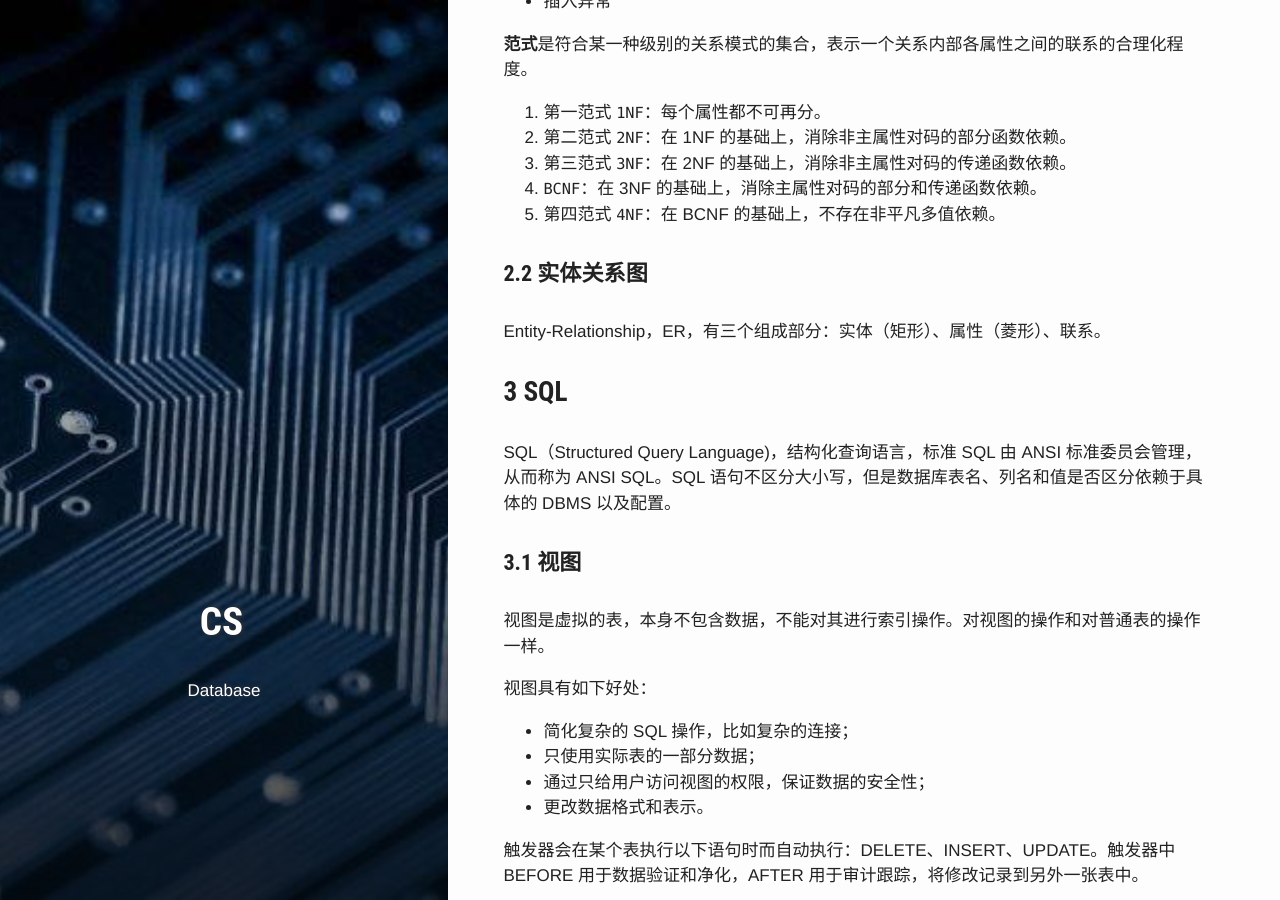
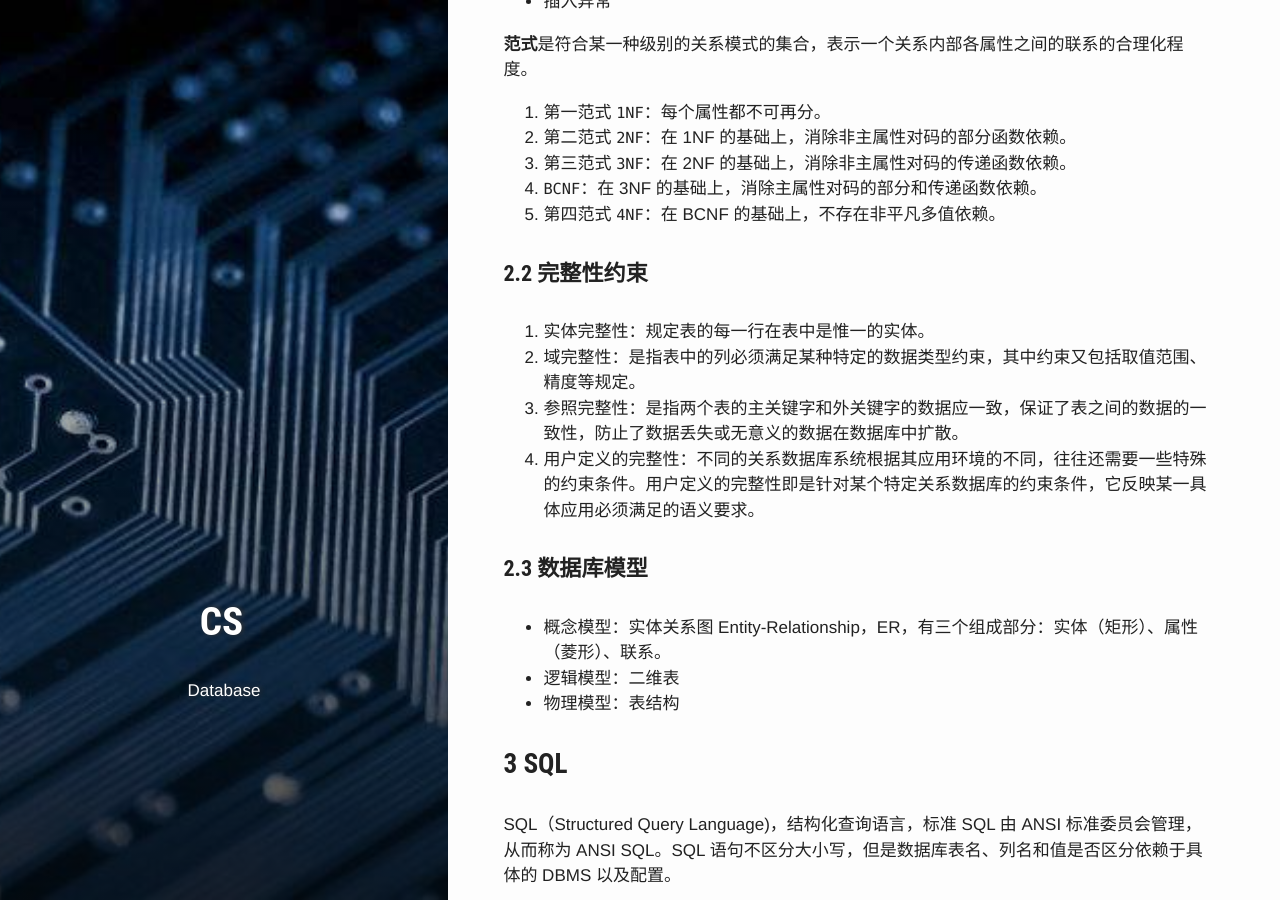
Before and after one commit to PetePro/PetePro.github.io, a Jekyll site: the page built from _posts/ComputerScience/2020-02-15-database.markdown, in a window 1280 px wide and 900 px high, scrolled down 3803 px. Built offline with Jekyll 4.4.1, drawn with Linux system fonts in a browser that asks for light colours; some web fonts are replaced.

Commit message:
database

```diff
--- a/_posts/ComputerScience/2020-02-15-database.markdown
+++ b/_posts/ComputerScience/2020-02-15-database.markdown
@@ -124,8 +124,16 @@ Next-Key Locks（间隙锁和行锁合称 Next-Key Locks，表示锁定一个范
 4. `BCNF`：在 3NF 的基础上，消除主属性对码的部分和传递函数依赖。
 5. 第四范式 `4NF`：在 BCNF 的基础上，不存在非平凡多值依赖。
 
-#### 2.2 实体关系图
-Entity-Relationship，ER，有三个组成部分：实体（矩形）、属性（菱形）、联系。
+#### 2.2 完整性约束
+1. 实体完整性：规定表的每一行在表中是惟一的实体。
+2. 域完整性：是指表中的列必须满足某种特定的数据类型约束，其中约束又包括取值范围、精度等规定。
+3. 参照完整性：是指两个表的主关键字和外关键字的数据应一致，保证了表之间的数据的一致性，防止了数据丢失或无意义的数据在数据库中扩散。
+4. 用户定义的完整性：不同的关系数据库系统根据其应用环境的不同，往往还需要一些特殊的约束条件。用户定义的完整性即是针对某个特定关系数据库的约束条件，它反映某一具体应用必须满足的语义要求。
+
+#### 2.3 数据库模型
++ 概念模型：实体关系图 Entity-Relationship，ER，有三个组成部分：实体（矩形）、属性（菱形）、联系。
++ 逻辑模型：二维表
++ 物理模型：表结构
 
 
 
```
Also changed, not shown: _posts/ComputerScience/2020-02-15-mysql.markdown (+7 -0 lines).
